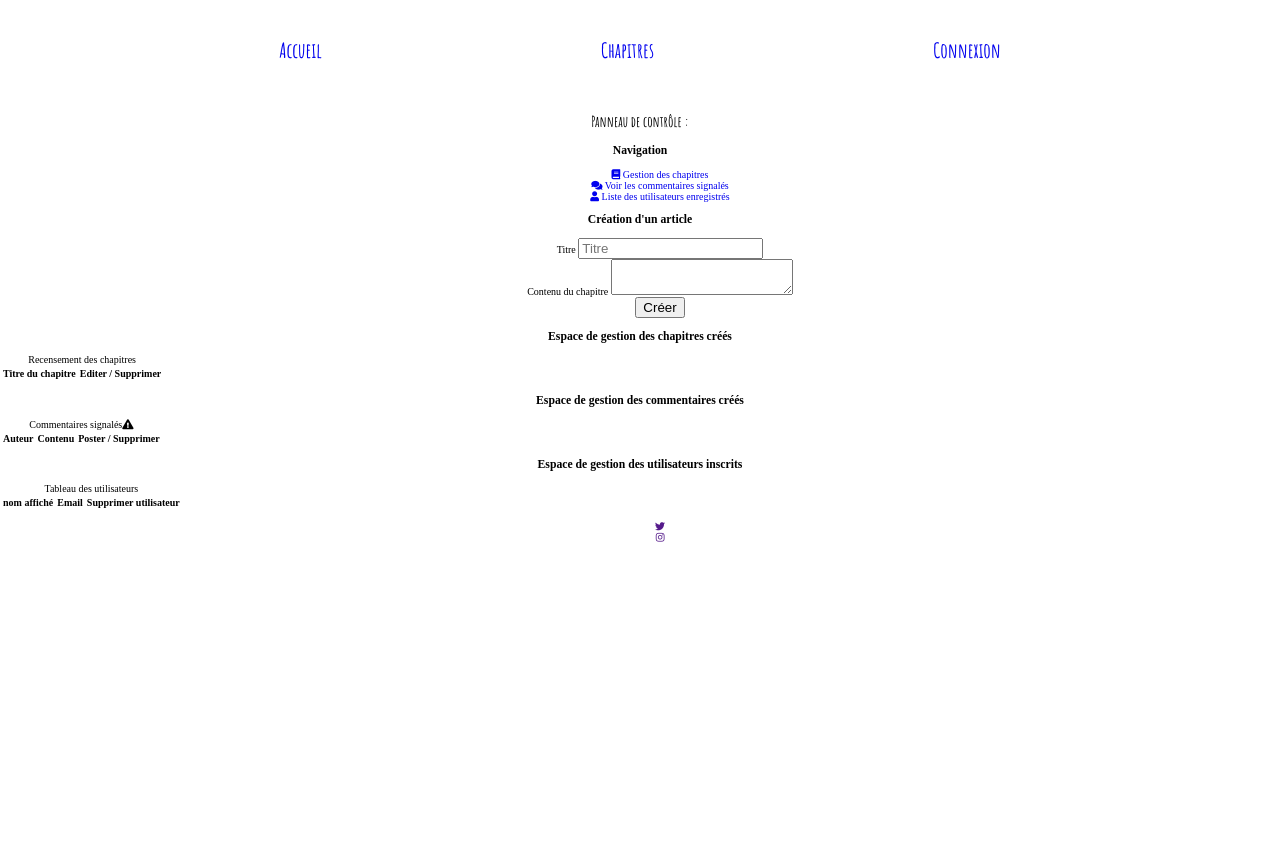
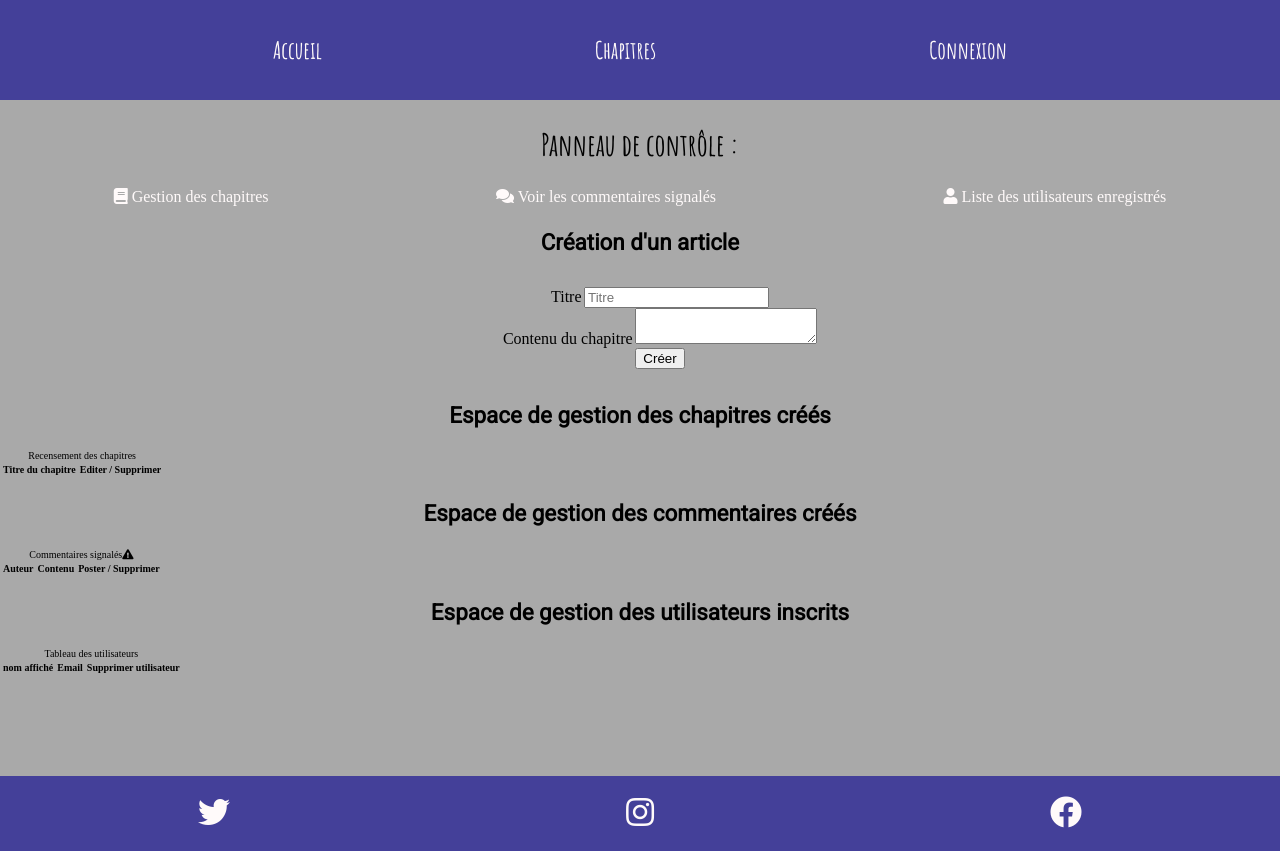
Before and after one commit to TimSeg/projet4_blog_OC, a PHP site: template src/View/admin.twig in a window 1280 px wide. Before the commit the page ends 542 px from the top, so only its background shows below. Run offline with PHP 8.4, Linux system fonts and the light colour scheme; the template is opened without the code that fills it, so the values that code supplies are empty; some libraries are stand-ins or nearby versions.

Commit message:
Style enhancement

```diff
--- a/public/css/style.css
+++ b/public/css/style.css
@@ -19,16 +15,22 @@ nav {
     align-items: center;
     top: 0;
     left: 0;
-    background-color: white;
+    background-color: #444099;
     width: 100%;
     height: 100px;
-    font-size: 1.3rem;
+    font-size: 1.5rem;
     z-index: 3;
 }
 
 body{
     padding-top: 100px;
+    background-color: darkgrey;
 }
+
+main{
+    background-color: darkgrey;
+}
+
 
 h1,
 h2,
@@ -37,15 +39,25 @@ nav
     font-family: "Amatic SC", sans-serif;
 }
 
+p{
+    font-family: 'Roboto', sans-serif;
+    font-size: 1rem;
+}
 
 h1{
-    font-size: 1.8rem;
-    margin-top: 100px;
+    font-size: 3rem;
+    margin-top: 50px;
 }
 
-h1+p{
-    font-size: 1.2rem;
+h2{
+    font-size: 1.9rem;
 }
+
+h3{
+    font-family: 'Roboto', sans-serif;
+    font-size: 1.4rem;
+}
+
 
 ul{
     list-style: none;
@@ -53,7 +65,31 @@ ul{
 
 a{
     text-decoration: none;
+    color: snow;
 }
+
+.back-links{
+    margin-top: 20px;
+    display: flex;
+    justify-content: space-around;
+    font-size: 0.9rem;
+}
+
+
+footer{
+    display: flex;
+    justify-content: space-around;
+    align-items: center;
+    background-color: #444099;
+    height: 75px;
+    margin-top: 100px;
+
+}
+
+.footer-icon{
+    font-size: 2rem;
+}
+
 
 
 
@@ -172,6 +203,60 @@ img{
 /* SLIDESHOW ENDS */
 
 
+/* ARTICLES */
+
+
+.link-to-article,
+.btn-report
+{
+    font-size: 1.1rem;
+    color: darkred;
+}
+
+
+.author-name{
+    color: midnightblue;
+    font-size: 1.2rem;
+}
+
+.comment-content{
+    font-style: italic;
+}
+
+.article-title{
+    font-size: 1.3rem;
+    text-decoration: underline;
+}
+
+.articles-reading{
+    margin: 0 auto;
+    max-width: 80%;
+}
+
+
+
+/*ADMIN*/
+
+.admin-absolut{
+    display: flex;
+    justify-content: space-around;
+    font-size: 1rem;
+}
+
+
+.article-writing{
+    display: flex;
+    flex-direction: column;
+    max-width: 80%;
+    margin: 0 auto;
+}
+
+
+form label{
+    font-size: 1rem;
+}
+
+
 
 
 
--- a/src/View/admin.twig
+++ b/src/View/admin.twig
@@ -15,14 +15,10 @@
         <h2 id="top">Panneau de contrôle :</h2>
 
         <header class="admin-absolut">
-            <h3>Navigation</h3>
 
-
-                <ul>
-                    <li><a href="#chapters"><i class="fas fa-book"></i> Gestion des chapitres</a></li>
-                    <li><a href="#comments"><i class="fas fa-comments"></i> Voir les commentaires signalés</a></li>
-                    <li><a href="#users"><i class="fas fa-user"></i> Liste des utilisateurs enregistrés</a></li>
-                </ul>
+                    <a href="#chapters"><i class="fas fa-book"></i> Gestion des chapitres</a>
+                    <a href="#comments"><i class="fas fa-comments"></i> Voir les commentaires signalés</a>
+                    <a href="#users"><i class="fas fa-user"></i> Liste des utilisateurs enregistrés</a>
 
         </header>
 
@@ -30,7 +26,7 @@
         <article>
             <h3>Création d'un article</h3>
 
-            <form method="post" action="{{ url('articles!create') }}" enctype="multipart/form-data">
+            <form class="article-writing" method="post" action="{{ url('articles!create') }}" enctype="multipart/form-data">
                 <ul>
                     <li>
                         <label for="title">Titre</label>
--- a/src/View/home.twig
+++ b/src/View/home.twig
@@ -15,17 +15,14 @@
 
             <figure class="slide fade">
                 <img src="images/alaska_1.jpg">
-                <figcaption class="slide-text">Le nouveau roman de Jean Forteroche en avant première</figcaption>
             </figure>
 
             <figure class="slide fade">
                 <img src="images/alaska_2.jpg">
-                <figcaption class="slide-text">Lisez chaque nouveau chapitre dès sa publication</figcaption>
             </figure>
 
             <figure class="slide fade">
                 <img src="images/alaska_3.jpg">
-                <figcaption class="slide-text">Echangez vos impressions avec les autres abonnés et Jean lui-même</figcaption>
             </figure>
 
             <span id="prev-arrow"><i class="fas fa-chevron-left"></i></span>
--- a/src/View/layout/footer.twig
+++ b/src/View/layout/footer.twig
@@ -1,20 +1,15 @@
 <footer>
-    <ul>
-        <li>
-            <a href="">
+
+            <a class="footer-icon" href="">
                 <i class="fab fa-twitter"></i>
             </a>
-        </li>
-        <li>
-            <a href="">
+
+            <a class="footer-icon" href="">
                 <i class="fab fa-instagram"></i>
             </a>
-        </li>
-    </ul>
 
-    <ul>
-        <li>
-            <a href=""></a>
-        </li>
-    </ul>
+            <a class="footer-icon" href="">
+                <i class="fab fa-facebook"></i>
+            </a>
+
 </footer>
--- a/src/View/layout/layout.twig
+++ b/src/View/layout/layout.twig
@@ -7,6 +7,7 @@
     <meta http-equiv="X-UA-Compatible" content="IE=edge">
     <title>{% block title %}  {% endblock %}</title>
     <link href="https://fonts.googleapis.com/css?family=Amatic+SC:700&display=swap" rel="stylesheet">
+    <link href="https://fonts.googleapis.com/css2?family=Roboto&display=swap" rel="stylesheet">
     <link rel="stylesheet" href="node_modules/@fortawesome/fontawesome-free/css/all.min.css">
     <link rel="stylesheet" href="css/style.css">
 </head>
--- a/src/View/layout/navbar.twig
+++ b/src/View/layout/navbar.twig
@@ -9,19 +9,19 @@
 
                 {% if session.user.admin is defined %}
 
-                        <a href="{{ url('Home') }}" title="Home"> Accueil </a>
+                        <a class="nav-links" href="{{ url('Home') }}" title="Home"> Accueil </a>
 
 
 
-                        <a href= "{{ url('Articles!launch') }}" title="Tous les chapitres"> Chapitres</a>
+                        <a class="nav-links" href= "{{ url('Articles!launch') }}" title="Tous les chapitres"> Chapitres</a>
 
 
 
-                        <a href= "{{ url('Users!adminredirect') }}" title="Administration"> Administration </a>
+                        <a class="nav-links" href= "{{ url('Users!adminredirect') }}" title="Administration"> Administration </a>
 
 
 
-                        <a href="{{ url('Users!logout') }}" title="Déconnexion">Déconnexion</a>
+                        <a class="nav-links" href="{{ url('Users!logout') }}" title="Déconnexion">Déconnexion</a>
 
 
 
```
Also changed, not shown: other parts of public/css/style.css (+9 -48 lines), src/View/articles.twig (+10 -5 lines), src/View/fullArticle.twig (+6 -4 lines).
